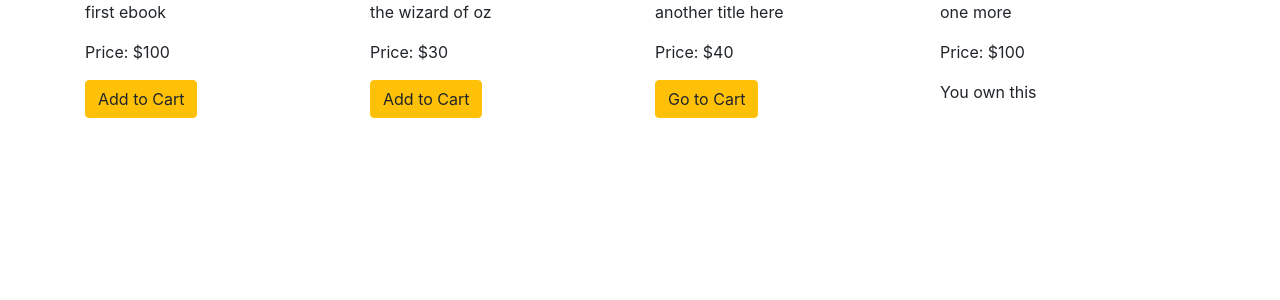
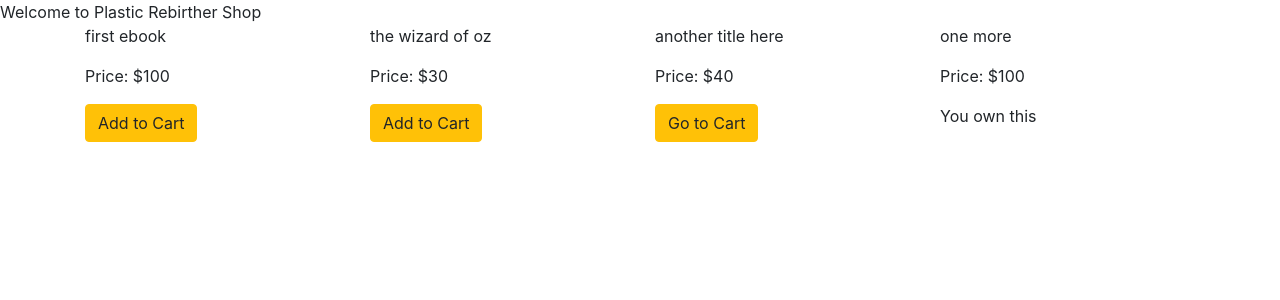
Before and after one commit to alexcheng852/Shopping_cart123, a Django app: page /products/ in a window 1280 px wide. Shown: the top 300 px of the page. Run offline with Django 3.2, Linux system fonts and the light colour scheme; a user stored in the database is signed in; data comes from the database, SQL or seed files in the repository; some libraries are stand-ins or nearby versions.

Commit message:
html test

```diff
--- a/templates/base.html
+++ b/templates/base.html
@@ -6,7 +6,10 @@
     <link href="https://stackpath.bootstrapcdn.com/bootstrap/4.1.1/css/bootstrap.min.css" rel="stylesheet" integrity="sha384-WskhaSGFgHYWDcbwN70/dfYBj47jz9qbsMId/iRN3ewGhXQFZCSftd1LZCfmhktB" crossorigin="anonymous">
     <link rel="stylesheet" href="https://use.fontawesome.com/releases/v5.0.13/css/all.css" integrity="sha384-DNOHZ68U8hZfKXOrtjWvjxusGo9WQnrNx2sqG0tfsghAvtVlRW3tvkXWZh58N9jp" crossorigin="anonymous">
 
-    {% block head %}{% endblock head %}
+    {% block head %}
+    {% if title %}{{ title }} - Plastic Rebirther{% else %}{{ _('Welcome to Plastic Rebirther Shop') }}{% endif %}
+    {% endblock head %}<br>
+
     {% block style %}{% endblock style %}
 
 </head>
```
